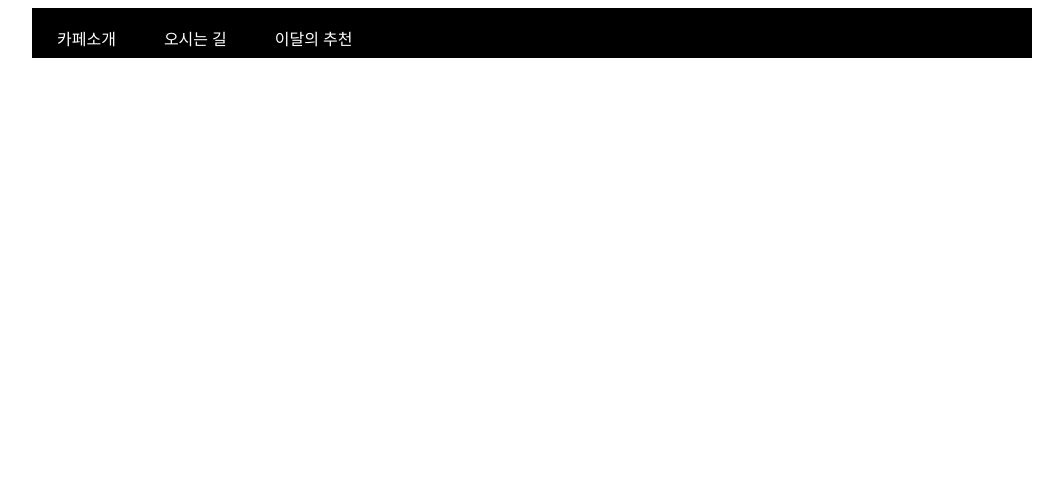
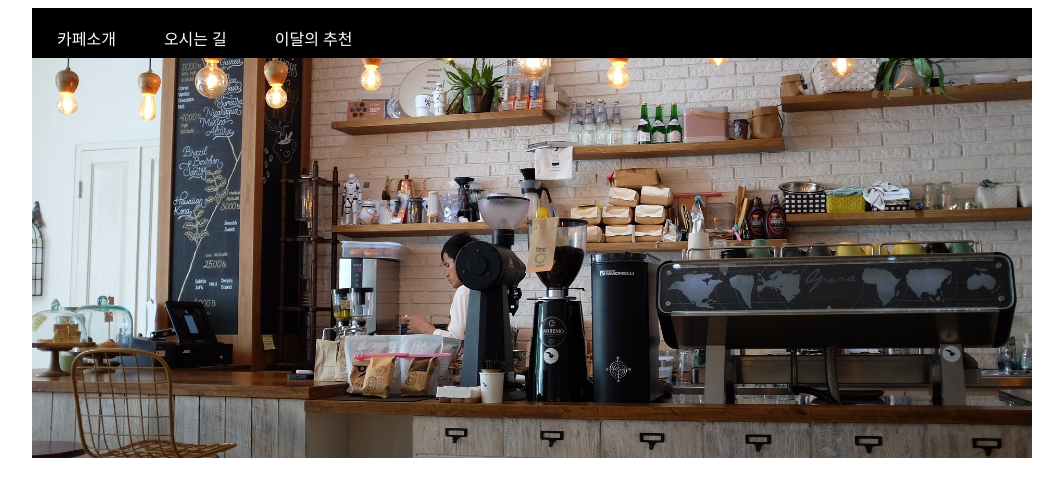
Before and after one commit to km2535/caffe_flex, a plain HTML site: page index.html in a window 1280 px wide. Shown: the top 495 px of the page, without its empty margins (108-1171 px from the left). Drawn offline with Linux system fonts and the light colour scheme; the site is published under a folder, as on GitHub Pages, so addresses that start at the root find nothing; a web font is replaced by a local one.

Commit message:
Update style.css

```diff
--- a/css/style.css
+++ b/css/style.css
@@ -42,7 +42,7 @@ a:hover {
 header {
   width: 100%;
   height: 300px;
-  background: url(/images/header.jpg) no-repeat center;
+  background: url(../images/header.jpg) no-repeat center;
   background-size: cover;
   margin: 0;
 }
```
